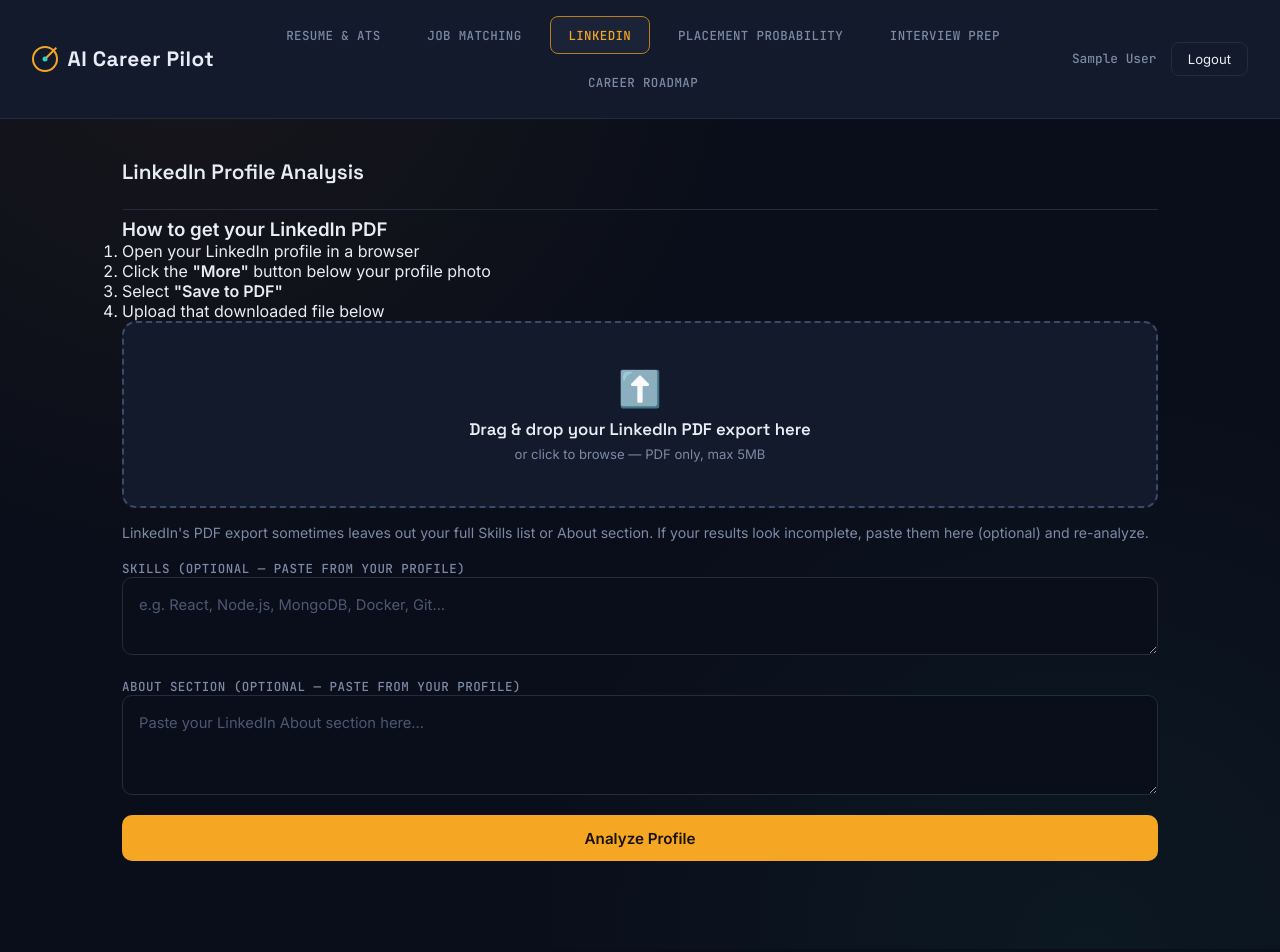
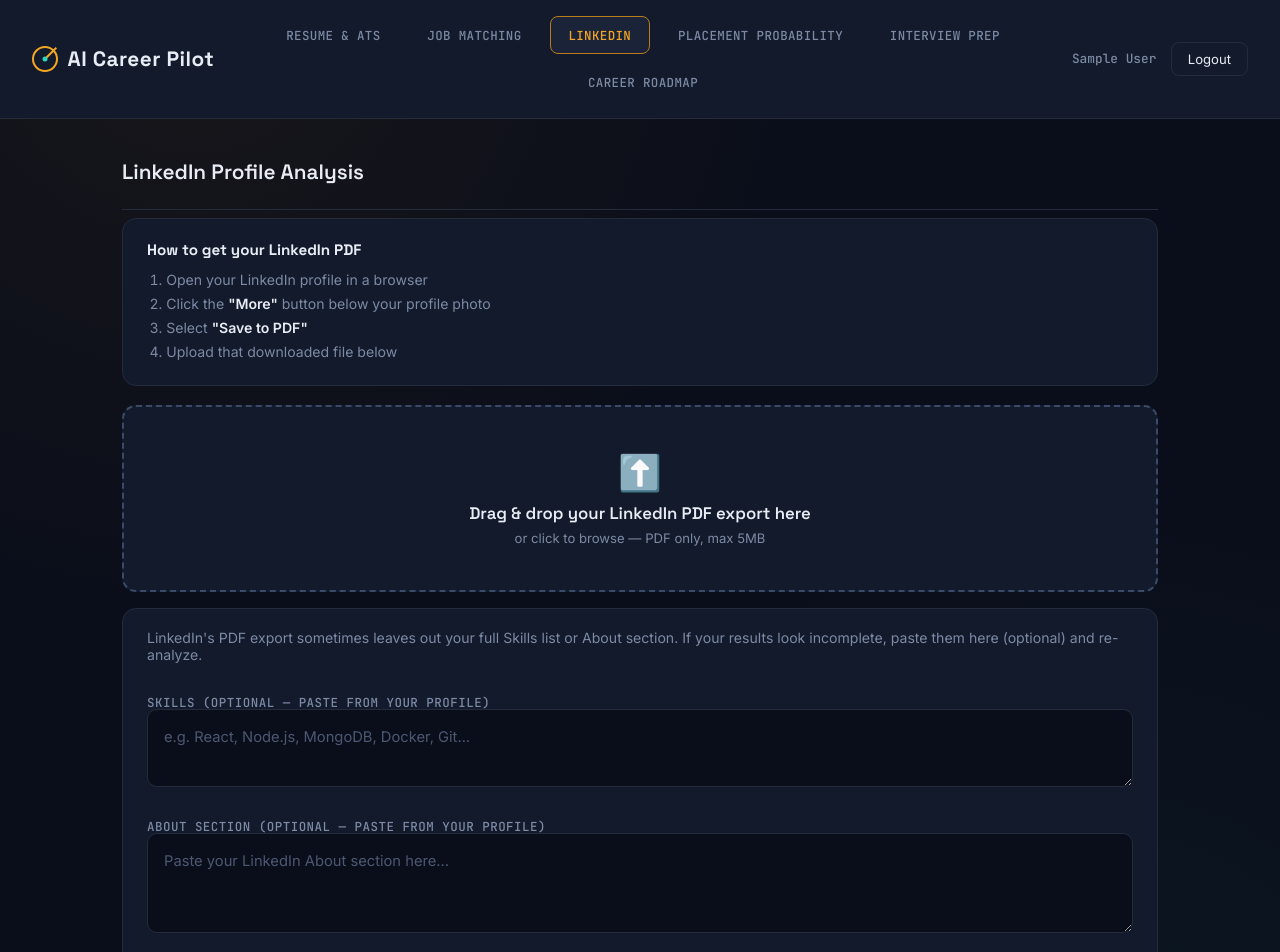
Before and after one commit to Karan-Babar/AI-Career-Pilot, a React (Vite) app in the folder frontend/: page /linkedin in a window 1280 px wide. Shown: the top 952 px of the page. Built offline with nearby package versions, Linux system fonts and the light colour scheme; sample sign-in values are in the browser's storage.

Commit message:
Added some UI for LinkedIn analysis page

```diff
--- a/frontend/src/index.css
+++ b/frontend/src/index.css
@@ -1352,3 +1352,78 @@
   font-size: 0.7rem;
   color: var(--text-muted);
 }
+
+/* -----------------------------------------------------------------
+   LinkedIn Analysis page
+----------------------------------------------------------------- */
+.linkedin-howto {
+  background: var(--bg-panel);
+  border: 1px solid var(--border-subtle);
+  border-radius: var(--radius);
+  padding: 1.3rem 1.5rem;
+  margin-bottom: 1.2rem;
+}
+
+.linkedin-howto h3 {
+  font-family: var(--font-display);
+  font-size: 0.95rem;
+  margin-bottom: 0.6rem;
+}
+
+.linkedin-howto ol {
+  margin-left: 1.2rem;
+  color: var(--text-muted);
+  font-size: 0.88rem;
+  line-height: 1.7;
+}
+
+.linkedin-howto strong {
+  color: var(--text-primary);
+}
+
+.radar-wrap {
+  position: relative;
+  display: flex;
+  justify-content: center;
+  margin: 1rem 0 1.5rem;
+}
+
+.radar-overall {
+  position: absolute;
+  top: 50%;
+  left: 50%;
+  transform: translate(-50%, -50%);
+  display: flex;
+  flex-direction: column;
+  align-items: center;
+  pointer-events: none;
+}
+
+.radar-overall-value {
+  font-family: var(--font-mono);
+  font-size: 1.6rem;
+  font-weight: 700;
+  color: var(--accent-amber);
+}
+
+.radar-overall-label {
+  font-family: var(--font-mono);
+  font-size: 0.68rem;
+  text-transform: uppercase;
+  color: var(--text-muted);
+}
+
+.linkedin-supplement {
+  background: var(--bg-panel);
+  border: 1px solid var(--border-subtle);
+  border-radius: var(--radius);
+  padding: 1.3rem 1.5rem;
+  margin-bottom: 1.2rem;
+  display: flex;
+  flex-direction: column;
+  gap: 0.5rem;
+}
+
+.linkedin-supplement .field-label {
+  margin-top: 0.4rem;
+}
```
